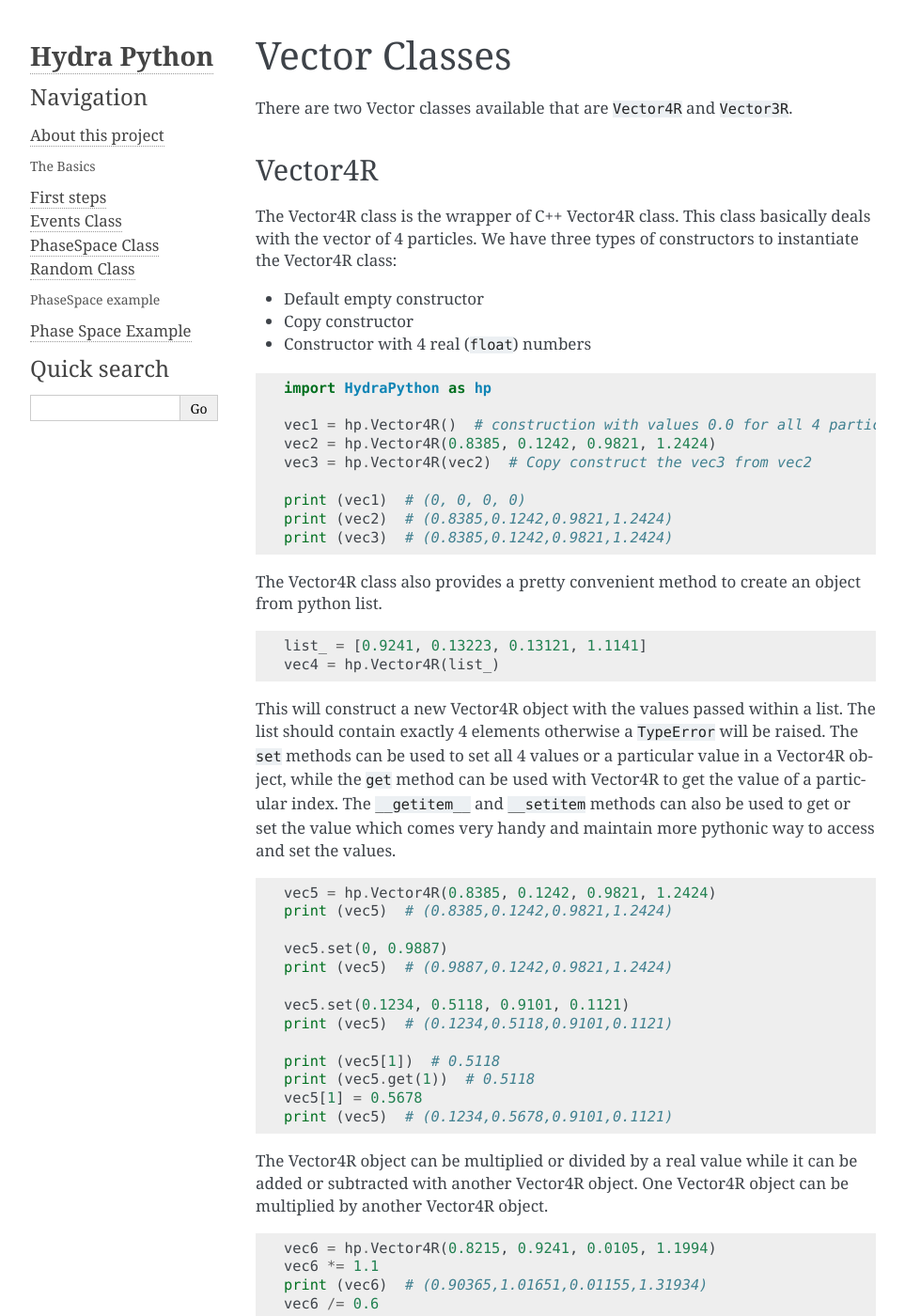
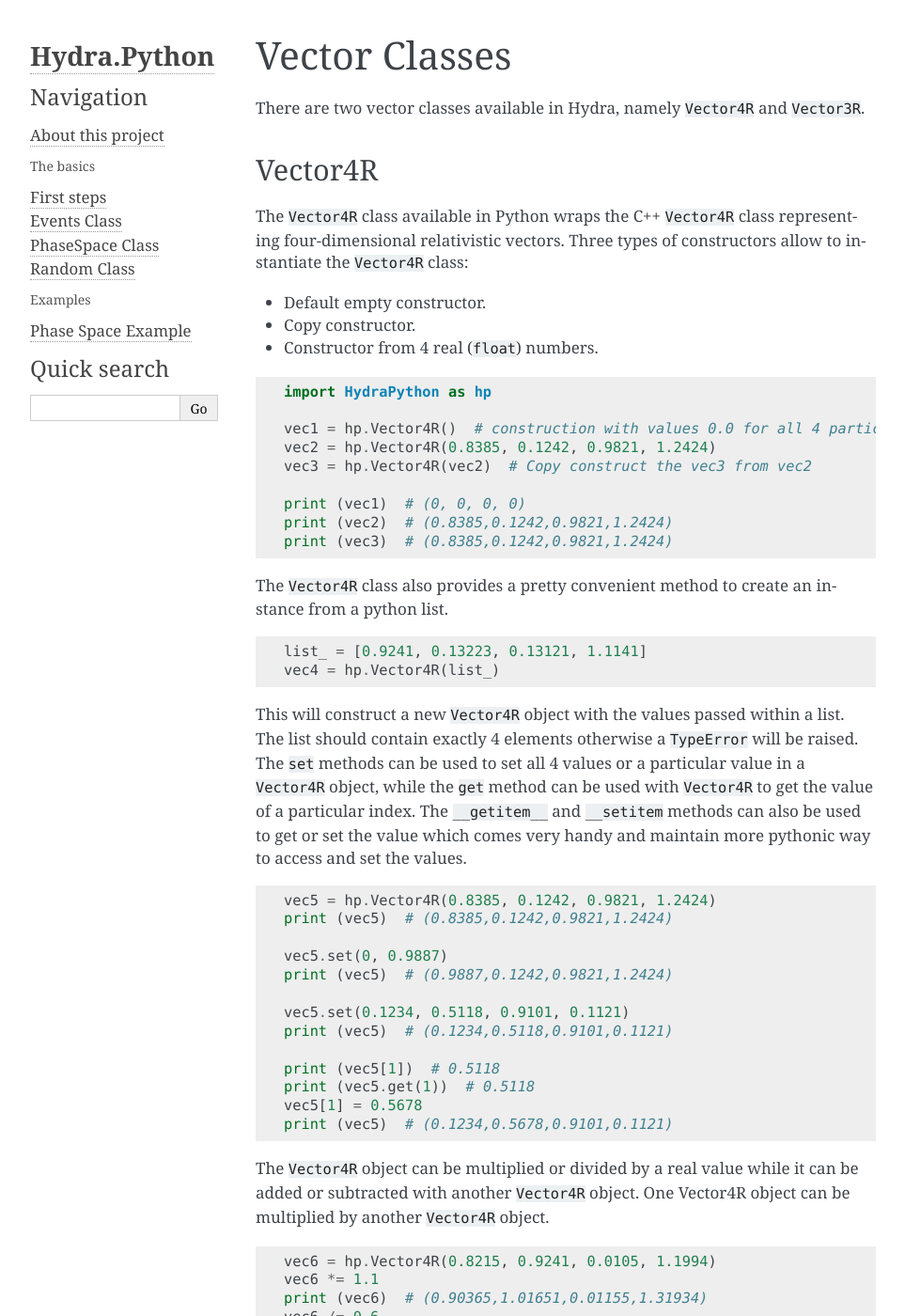
Before and after one commit to MultithreadCorner/Hydra.Python, a Sphinx documentation site: the page built from docs/Vector.rst, in a window 1280 px wide and 1400 px high. Shown: the whole window at 94% size, without its empty margins (148-1111 px from the left). Built offline with Sphinx 7.4.7, drawn with Linux system fonts in a browser that asks for light colours; formulas are drawn with MathJax 3; pages that are not in the unit, such as notebooks, are missing from menus; some of the changed text lies outside the part shown.

Commit message:
Improving documentation and fixing little things.

```diff
--- a/docs/Vector.rst
+++ b/docs/Vector.rst
@@ -3,18 +3,18 @@
 Vector Classes
 ##############
 
-There are two Vector classes available that are ``Vector4R`` and ``Vector3R``.
+There are two vector classes available in Hydra, namely ``Vector4R`` and ``Vector3R``.
 
 Vector4R
 ========
 
-The Vector4R class is the wrapper of C++ Vector4R class. This class basically
-deals with the vector of 4 particles. We have three types of constructors
-to instantiate the Vector4R class:
+The ``Vector4R`` class available in Python wraps the C++ ``Vector4R`` class representing
+four-dimensional relativistic vectors.
+Three types of constructors allow to instantiate the ``Vector4R`` class:
 
-- Default empty constructor
-- Copy constructor
-- Constructor with 4 real (``float``) numbers
+- Default empty constructor.
+- Copy constructor.
+- Constructor from 4 real (``float``) numbers.
 
 .. code-block:: python
 
@@ -28,19 +28,18 @@ to instantiate the Vector4R class:
     print (vec2)  # (0.8385,0.1242,0.9821,1.2424)
     print (vec3)  # (0.8385,0.1242,0.9821,1.2424)
 
-The Vector4R class also provides a pretty convenient method to create an
-object from python list.
+The ``Vector4R`` class also provides a pretty convenient method to create an instance from a python list.
 
 .. code-block:: python
 
     list_ = [0.9241, 0.13223, 0.13121, 1.1141]
     vec4 = hp.Vector4R(list_)
 
-This will construct a new Vector4R object with the values passed within
+This will construct a new ``Vector4R`` object with the values passed within
 a list. The list should contain exactly 4 elements otherwise a ``TypeError``
 will be raised.
 The ``set`` methods can be used to set all 4 values or a particular value
-in a Vector4R object, while the ``get`` method can be used with Vector4R
+in a ``Vector4R`` object, while the ``get`` method can be used with ``Vector4R``
 to get the value of a particular index. The ``__getitem__`` and
 ``__setitem`` methods can also be used to get or set the value which comes
 very handy and maintain more pythonic way to access and set the values.
@@ -61,9 +60,9 @@ very handy and maintain more pythonic way to access and set the values.
     vec5[1] = 0.5678
     print (vec5)  # (0.1234,0.5678,0.9101,0.1121)
 
-The Vector4R object can be multiplied or divided by a real value while it
-can be added or subtracted with another Vector4R object. One Vector4R
-object can be multiplied by another Vector4R object.
+The ``Vector4R`` object can be multiplied or divided by a real value while it
+can be added or subtracted with another ``Vector4R`` object. One Vector4R
+object can be multiplied by another ``Vector4R`` object.
 
 .. code-block:: python
 
@@ -111,13 +110,13 @@ object. This is a very useful method to avoid the nasty bugs for example:
 Vector3R
 ========
 
-The Vector3R class is the wrapper of C++ Vector3R class. This class basically
-deals with the vector of 3 particles. We have three types of constructors
-to instantiate the Vector3R class:
+The ``Vector43`` class available in Python wraps the C++ ``Vector3R`` class representing
+three-dimensional Euclidian vectors.
+Three types of constructors allow to instantiate the ``Vector3R`` class:
 
-- Default empty constructor
-- Copy constructor
-- Constructor with 3 real (``float``) numbers
+- Default empty constructor.
+- Copy constructor.
+- Constructor from 3 real (``float``) numbers.
 
 .. code-block:: python
 
@@ -131,7 +130,7 @@ to instantiate the Vector3R class:
     print (vec2)  # (0.8385,0.1242,0.9821)
     print (vec3)  # (0.8385,0.1242,0.9821)
 
-The Vector3R class also provides a pretty convenient method to create an
+The ``Vector3R`` class also provides a pretty convenient method to create an
 object from python list.
 
 .. code-block:: python
@@ -139,11 +138,11 @@ object from python list.
     list_ = [0.9241, 0.13223, 0.13121]
     vec4 = hp.Vector3R(list_)
 
-This will construct a new Vector3R object with the values passed within
+This will construct a new ``Vector3R`` object with the values passed within
 a list. The list should contain exactly 3 elements otherwise a ``TypeError``
 will be raised.
 The ``set`` methods can be used to set all 3 values or a particular value
-in a Vector3R object, while the ``get`` method can be used with Vector3R
+in a ``Vector3R`` object, while the ``get`` method can be used with ``Vector3R``
 to get the value of a particular index. The ``__getitem__`` and
 ``__setitem`` methods can also be used to get or set the value which comes
 very handy and maintain more pythonic way to access and set the values.
@@ -164,9 +163,9 @@ very handy and maintain more pythonic way to access and set the values.
     vec5[1] = 0.5678
     print (vec5)  # (0.1234,0.5678,0.9101)
 
-The Vector3R object can be multiplied or divided by a real value while it
-can be added or subtracted with another Vector3R object. One Vector3R
-object can be multiplied by another Vector3R object.
+The ``Vector3R`` object can be multiplied or divided by a real value while it
+can be added or subtracted with another ``Vector3R`` object. One ``Vector3R``
+object can be multiplied by another ``Vector3R`` object.
 
 .. code-block:: python
 
--- a/docs/conf.py
+++ b/docs/conf.py
@@ -1,7 +1,7 @@
 #!/usr/bin/env python3
 # -*- coding: utf-8 -*-
 #
-# Hydra Python documentation build configuration file, created by
+# Hydra.Python documentation build configuration file, created by
 # sphinx-quickstart on Fri Aug 11 18:15:40 2017.
 #
 # This file is execfile()d with the current directory set to its
@@ -48,8 +48,8 @@ source_suffix = '.rst'
 master_doc = 'index'
 
 # General information about the project.
-project = 'Hydra Python'
-copyright = '2017, Deepanshu Thakur'
+project = 'Hydra.Python'
+copyright = '2017, Antonio Augusto Alves Junior'
 author = 'Deepanshu Thakur'
 
 # The version info for the project you're documenting, acts as replacement for
@@ -144,7 +144,7 @@ latex_elements = {
 # (source start file, target name, title,
 #  author, documentclass [howto, manual, or own class]).
 latex_documents = [
-    (master_doc, 'HydraPython.tex', 'Hydra Python Documentation',
+    (master_doc, 'HydraPython.tex', 'Hydra.Python Documentation',
      'Deepanshu Thakur', 'manual'),
 ]
 
@@ -154,7 +154,7 @@ latex_documents = [
 # One entry per manual page. List of tuples
 # (source start file, name, description, authors, manual section).
 man_pages = [
-    (master_doc, 'hydrapython', 'Hydra Python Documentation',
+    (master_doc, 'hydrapython', 'Hydra.Python Documentation',
      [author], 1)
 ]
 
@@ -165,7 +165,7 @@ man_pages = [
 # (source start file, target name, title, author,
 #  dir menu entry, description, category)
 texinfo_documents = [
-    (master_doc, 'HydraPython', 'Hydra Python Documentation',
-     author, 'HydraPython', 'One line description of project.',
+    (master_doc, 'HydraPython', 'Hydra.Python Documentation',
+     author, 'HydraPython', 'Python bindings for the Hydra C++ header-only library.',
      'Miscellaneous'),
 ]
--- a/docs/index.rst
+++ b/docs/index.rst
@@ -2,8 +2,8 @@
 
     .. image:: hydra_mini_logo.png
 
-Hydra Python --- The Python wrapper of Hydra C++
-================================================
+Hydra.Python --- Python bindings for the Hydra C++ library
+==========================================================
 
 .. only: not latex
 
@@ -15,7 +15,7 @@ Hydra Python --- The Python wrapper of Hydra C++
    intro
 
 .. toctree::
-   :caption: The Basics
+   :caption: The basics
    :maxdepth: 2
 
    basics
@@ -25,7 +25,7 @@ Hydra Python --- The Python wrapper of Hydra C++
    Random
 
 .. toctree::
-   :caption: PhaseSpace example
+   :caption: Examples
    :maxdepth: 2
 
    PhaseSpaceExample
```
Also changed, not shown: other parts of docs/Vector.rst (+8 -8 lines), docs/intro.rst (+22 -10 lines), 2 other files.
